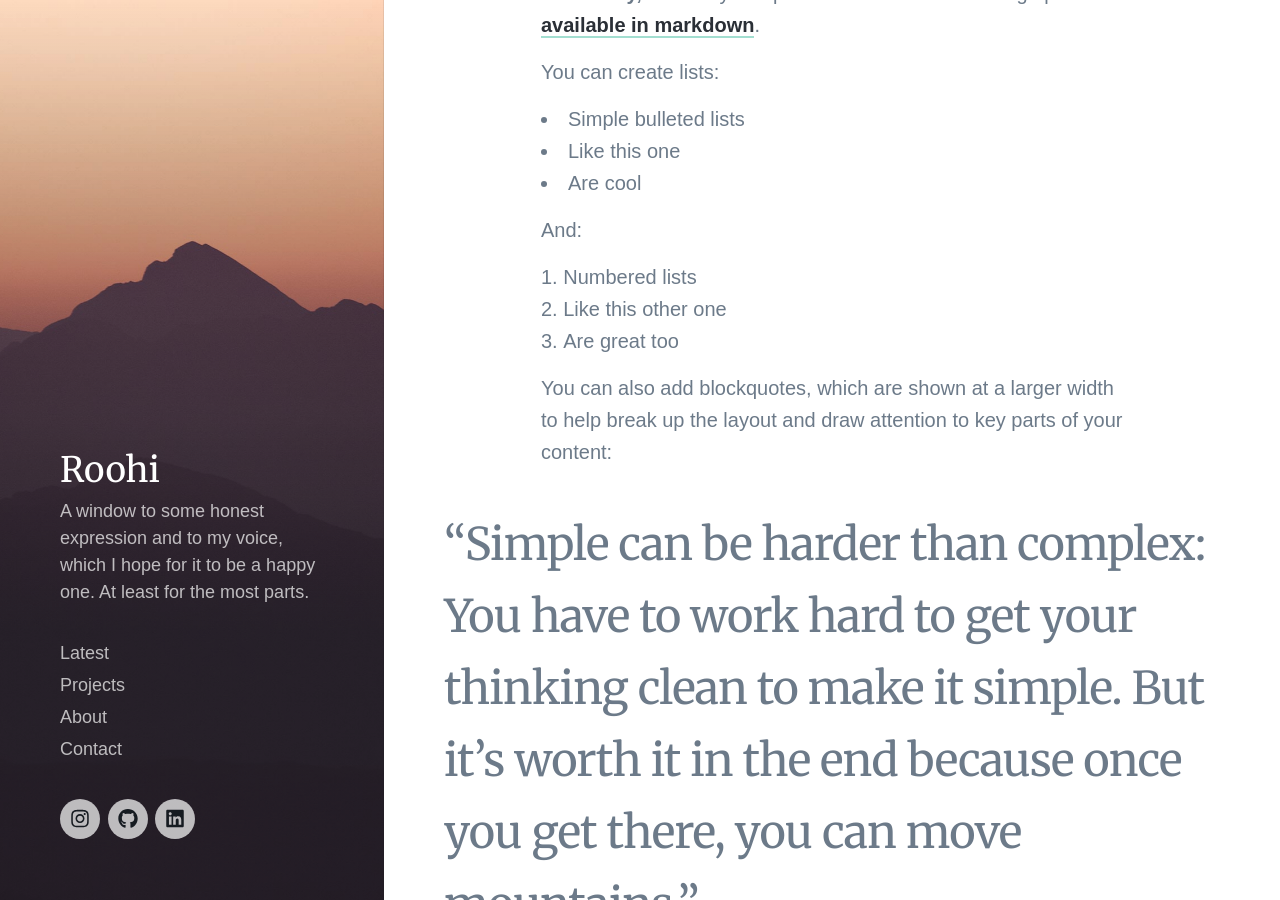
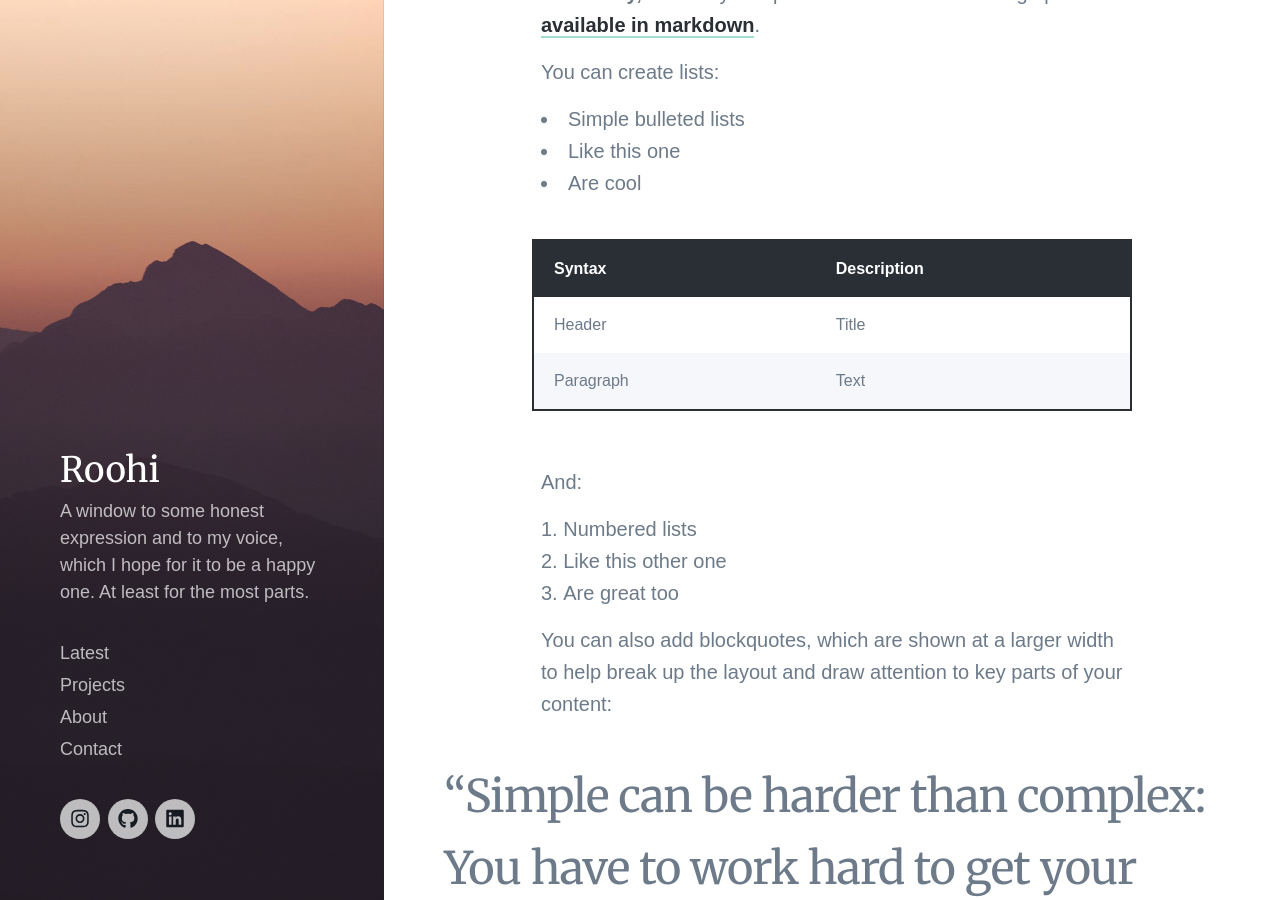
Before and after one commit to madhumithahgokul/madhumithahgokul.github.io, a Jekyll site: the page built from _posts/2018-06-30-demo-post.md, in a window 1280 px wide and 900 px high, scrolled down 943 px. Built offline with Jekyll 4.4.1, drawn with Linux system fonts in a browser that asks for light colours; nearby versions of some CDN libraries; some web fonts are replaced.

Commit message:
Update 2018-06-30-demo-post.md

```diff
--- a/_posts/2018-06-30-demo-post.md
+++ b/_posts/2018-06-30-demo-post.md
@@ -20,6 +20,11 @@ You can create lists:
 * Simple bulleted lists
 * Like this one
 * Are cool
+
+| Syntax | Description |
+| ----------- | ----------- |
+| Header | Title |
+| Paragraph | Text |
 
 And:
 
```
